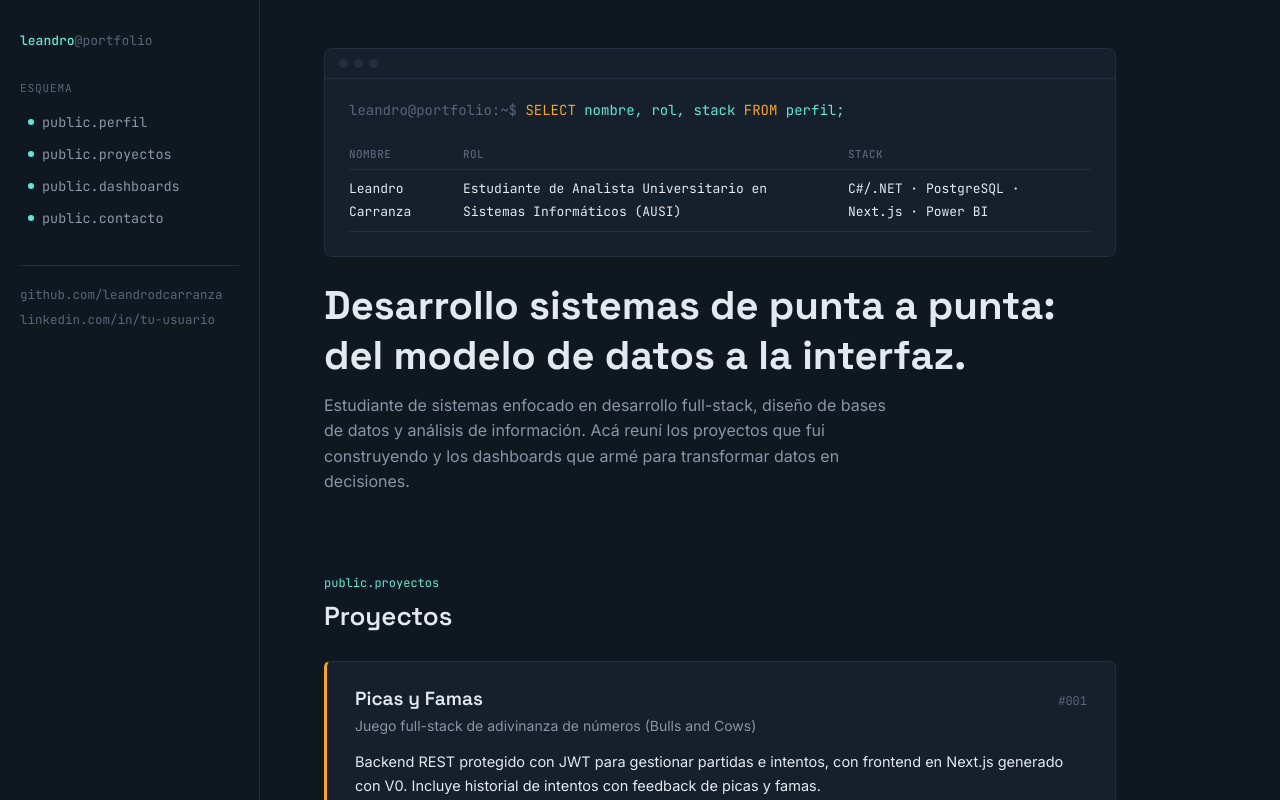
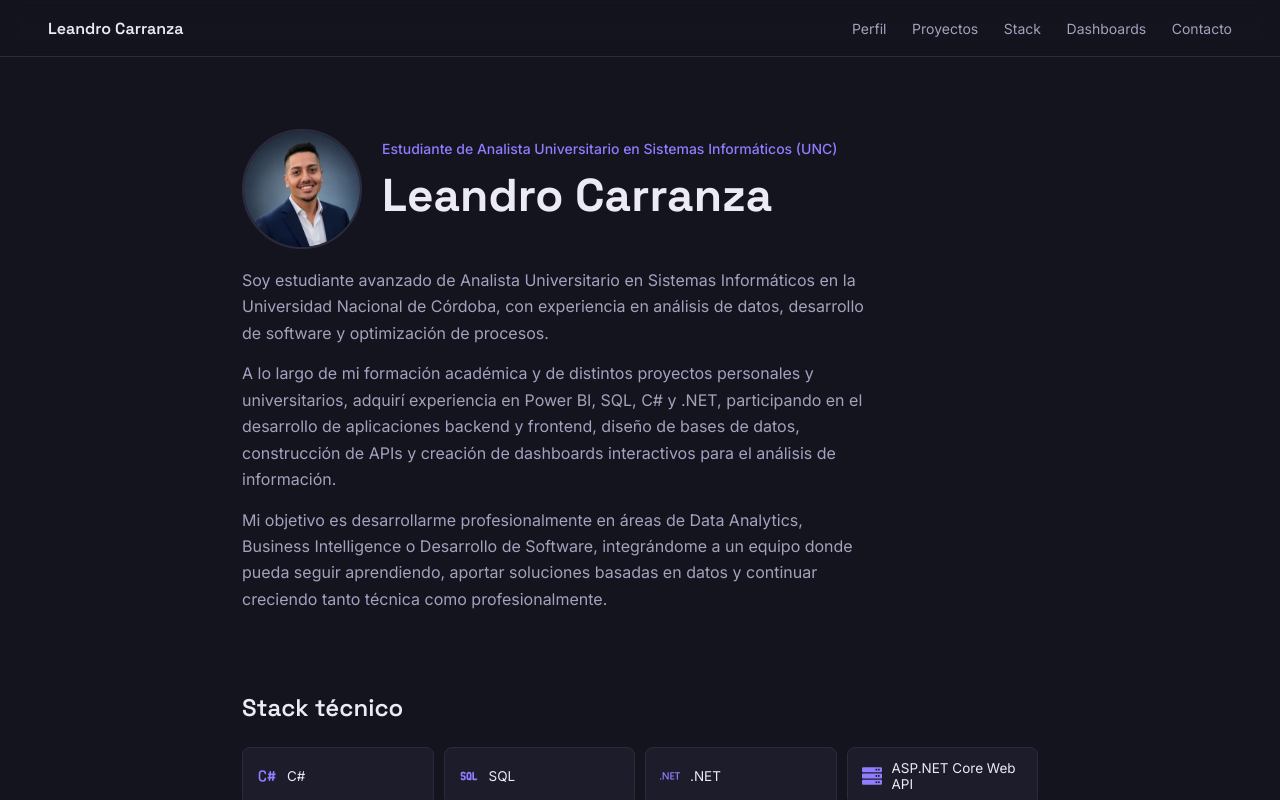
Before and after one commit to leandrodcarranza/Portfolio, a Next.js app: page / in a window 1280 px wide. Shown: the top 800 px of the page. Built offline with nearby package versions, Linux system fonts and the light colour scheme.

Commit message:
Nueva version

```diff
--- a/app/globals.css
+++ b/app/globals.css
@@ -1,21 +1,23 @@
 :root {
-  --bg: #0f1720;
-  --bg-panel: #161f2c;
-  --bg-panel-hover: #1d2836;
-  --border: #232f3f;
-  --accent: #5eead4;
-  --accent-dim: #2e5a52;
+  --bg: #14141f;
+  --bg-panel: #1c1c2b;
+  --bg-panel-hover: #232335;
+  --border: #2b2b3d;
+
+  --accent: #8f7cff;
+  --accent-dim: #352f5c;
   --accent-2: #f5a623;
   --accent-2-dim: #5a4720;
-  --text: #e4e9f0;
-  --text-muted: #8b95a5;
-  --text-faint: #5a6577;
+
+  --text: #eceaf5;
+  --text-muted: #a5a1bd;
+  --text-faint: #6b6785;
 
   --font-display: "Space Grotesk", sans-serif;
   --font-body: "Inter", sans-serif;
   --font-mono: "JetBrains Mono", monospace;
 
-  --sidebar-w: 260px;
+  --content-w: 860px;
 }
 
 * {
@@ -42,243 +44,164 @@ a {
   color: var(--text);
 }
 
-.layout {
+/* ---------- Navbar ---------- */
+
+.navbar {
+  position: sticky;
+  top: 0;
+  z-index: 10;
   display: flex;
-  min-height: 100vh;
+  align-items: center;
+  justify-content: space-between;
+  padding: 1.1rem clamp(1.25rem, 5vw, 3rem);
+  background: rgba(20, 20, 31, 0.85);
+  backdrop-filter: blur(10px);
+  border-bottom: 1px solid var(--border);
 }
 
-/* ---------- Sidebar: navegador de esquema, estilo pgAdmin ---------- */
-
-.sidebar {
-  width: var(--sidebar-w);
-  flex-shrink: 0;
-  border-right: 1px solid var(--border);
-  padding: 2rem 1.25rem;
-  position: sticky;
-  top: 0;
-  height: 100vh;
-  overflow-y: auto;
-}
-
-.sidebar-brand {
-  font-family: var(--font-mono);
-  font-size: 13px;
-  color: var(--text-faint);
-  margin-bottom: 2rem;
-}
-
-.sidebar-brand strong {
-  color: var(--accent);
-  font-weight: 500;
-}
-
-.sidebar-label {
-  font-family: var(--font-mono);
-  font-size: 11px;
-  letter-spacing: 0.08em;
-  color: var(--text-faint);
-  text-transform: uppercase;
-  margin: 0 0 0.75rem;
-}
-
-.schema-tree {
-  list-style: none;
-  padding: 0;
-  margin: 0 0 2rem;
-}
-
-.schema-tree li {
-  margin-bottom: 2px;
-}
-
-.schema-tree a {
-  display: flex;
-  align-items: center;
-  gap: 8px;
-  font-family: var(--font-mono);
-  font-size: 13.5px;
-  color: var(--text-muted);
-  padding: 6px 8px;
-  border-radius: 4px;
-  transition: background 0.15s, color 0.15s;
-}
-
-.schema-tree a:hover {
-  background: var(--bg-panel-hover);
+.navbar-brand {
+  font-family: var(--font-display);
+  font-weight: 600;
+  font-size: 16px;
   color: var(--text);
 }
 
-.schema-tree .dot {
-  width: 6px;
-  height: 6px;
-  border-radius: 50%;
-  background: var(--accent);
-  flex-shrink: 0;
+.navbar-links {
+  display: flex;
+  gap: clamp(0.75rem, 2vw, 1.75rem);
 }
 
-.sidebar-links {
-  border-top: 1px solid var(--border);
-  padding-top: 1.25rem;
-  display: flex;
-  flex-direction: column;
-  gap: 8px;
+.navbar-links a {
+  font-size: 14px;
+  color: var(--text-muted);
+  transition: color 0.15s;
 }
 
-.sidebar-links a {
-  font-family: var(--font-mono);
-  font-size: 12.5px;
-  color: var(--text-faint);
-}
-
-.sidebar-links a:hover {
+.navbar-links a:hover {
   color: var(--accent);
 }
 
-/* ---------- Main ---------- */
+/* ---------- Main / layout ---------- */
 
 .main {
-  flex: 1;
-  min-width: 0;
-  padding: 3rem clamp(1.5rem, 5vw, 4rem);
-  max-width: 920px;
+  max-width: var(--content-w);
+  margin: 0 auto;
+  padding: clamp(2.5rem, 6vw, 4.5rem) clamp(1.25rem, 5vw, 2rem) 4rem;
 }
 
 section {
-  scroll-margin-top: 2rem;
-  margin-bottom: 5rem;
-}
-
-.section-eyebrow {
-  font-family: var(--font-mono);
-  font-size: 12px;
-  color: var(--accent);
-  margin: 0 0 0.5rem;
+  scroll-margin-top: 5rem;
+  margin-bottom: 4.5rem;
 }
 
 .section-title {
   font-family: var(--font-display);
   font-weight: 600;
-  font-size: 26px;
-  margin: 0 0 1.75rem;
+  font-size: 24px;
+  margin: 0 0 1.5rem;
   color: var(--text);
 }
 
-/* ---------- Hero: consola de query ---------- */
+/* ---------- Hero ---------- */
 
 .hero {
   margin-bottom: 5rem;
 }
-
-.terminal {
-  background: var(--bg-panel);
-  border: 1px solid var(--border);
-  border-radius: 8px;
-  overflow: hidden;
-  margin-bottom: 1.5rem;
+.hero-top {
+  display: flex;
+  align-items: center;
+  gap: 1.25rem;
+  margin-bottom: 1.1rem;
 }
 
-.terminal-bar {
-  display: flex;
-  gap: 6px;
-  padding: 10px 14px;
-  border-bottom: 1px solid var(--border);
+.hero-avatar {
+  width: 120px;
+  height: 120px;
+  border-radius: 50%;
+  object-fit: cover;
+  border: 2px solid var(--border);
+  flex-shrink: 0;
+  background: var(--bg-panel);
 }
-
-.terminal-bar span {
-  width: 9px;
-  height: 9px;
-  border-radius: 50%;
-  background: var(--border);
-}
-
-.terminal-body {
-  padding: 1.25rem 1.5rem 1.5rem;
-  font-family: var(--font-mono);
+.hero-eyebrow {
   font-size: 14px;
-  line-height: 1.7;
-}
-
-.terminal-prompt {
-  color: var(--text-faint);
-}
-
-.terminal-query {
   color: var(--accent);
-}
-
-.terminal-query .kw {
-  color: var(--accent-2);
-}
-
-.result-table {
-  margin-top: 1rem;
-  width: 100%;
-  border-collapse: collapse;
-  font-family: var(--font-mono);
-  font-size: 13px;
-}
-
-.result-table th {
-  text-align: left;
-  color: var(--text-faint);
+  margin: 0 0 0.75rem;
   font-weight: 500;
-  padding: 6px 12px 6px 0;
-  border-bottom: 1px solid var(--border);
-  font-size: 11px;
-  letter-spacing: 0.04em;
-  text-transform: uppercase;
-}
-
-.result-table td {
-  padding: 8px 12px 8px 0;
-  color: var(--text);
-  border-bottom: 1px solid var(--border);
-  vertical-align: top;
 }
 
 .hero-title {
   font-family: var(--font-display);
   font-weight: 700;
-  font-size: clamp(28px, 4vw, 40px);
-  line-height: 1.25;
-  margin: 0 0 0.75rem;
+  font-size: clamp(32px, 5vw, 46px);
+  line-height: 1.15;
+  margin: 0 0 1rem;
 }
 
 .hero-lede {
   font-size: 16px;
   color: var(--text-muted);
-  max-width: 56ch;
-  line-height: 1.6;
-  margin: 0;
+  max-width: 62ch;
+  line-height: 1.65;
 }
 
-/* ---------- Records (proyectos) ---------- */
+.hero-lede p {
+  margin: 0 0 0.9rem;
+}
+
+.hero-lede p:last-child {
+  margin-bottom: 0;
+}
+
+/* ---------- Stack ---------- */
+
+.stack-grid {
+  display: grid;
+  grid-template-columns: repeat(auto-fill, minmax(160px, 1fr));
+  gap: 10px;
+}
+
+.stack-chip {
+  display: flex;
+  align-items: center;
+  gap: 10px;
+  background: var(--bg-panel);
+  border: 1px solid var(--border);
+  border-radius: 8px;
+  padding: 12px 14px;
+  font-size: 13.5px;
+  color: var(--text);
+  transition: border-color 0.15s, transform 0.15s;
+}
+
+.stack-chip:hover {
+  border-color: var(--accent-dim);
+  transform: translateY(-1px);
+}
+
+.stack-chip-icon {
+  flex-shrink: 0;
+  width: 20px;
+  height: 20px;
+  color: var(--accent);
+}
+
+/* ---------- Proyectos ---------- */
 
 .record {
   background: var(--bg-panel);
   border: 1px solid var(--border);
-  border-left: 3px solid var(--accent);
-  border-radius: 6px;
+  border-radius: 10px;
   padding: 1.5rem 1.75rem;
   margin-bottom: 1.25rem;
-}
-
-.record[data-estado="en mejora"] {
-  border-left-color: var(--accent-2);
 }
 
 .record-head {
   display: flex;
   justify-content: space-between;
-  align-items: baseline;
+  align-items: center;
   gap: 1rem;
   margin-bottom: 0.4rem;
-}
-
-.record-id {
-  font-family: var(--font-mono);
-  font-size: 12px;
-  color: var(--text-faint);
 }
 
 .record-nombre {
@@ -286,6 +209,25 @@ section {
   font-weight: 600;
   font-size: 19px;
   margin: 0;
+}
+
+.record-status {
+  font-size: 12px;
+  color: var(--text-faint);
+  border: 1px solid var(--border);
+  border-radius: 999px;
+  padding: 3px 10px;
+  flex-shrink: 0;
+}
+
+.record-status[data-estado="completo"] {
+  color: var(--accent);
+  border-color: var(--accent-dim);
+}
+
+.record-status[data-estado="en mejora"] {
+  color: var(--accent-2);
+  border-color: var(--accent-2-dim);
 }
 
 .record-subtitulo {
@@ -326,11 +268,11 @@ section {
 }
 
 .record-link {
-  font-family: var(--font-mono);
-  font-size: 13px;
+  font-size: 13.5px;
+  font-weight: 500;
   color: var(--accent);
   border: 1px solid var(--accent-dim);
-  border-radius: 4px;
+  border-radius: 6px;
   padding: 6px 12px;
   transition: background 0.15s;
 }
@@ -339,32 +281,12 @@ section {
   background: var(--accent-dim);
 }
 
-.record-status {
-  font-family: var(--font-mono);
-  font-size: 11.5px;
-  color: var(--text-faint);
-}
-
-.record-status[data-estado="completo"] {
-  color: var(--accent);
-}
-
-.record-status[data-estado="en mejora"] {
-  color: var(--accent-2);
-}
-
-.record-empty {
-  font-family: var(--font-mono);
-  font-size: 13px;
-  color: var(--text-faint);
-}
-
 /* ---------- Dashboards ---------- */
 
 .dashboard-tile {
   background: var(--bg-panel);
   border: 1px solid var(--border);
-  border-radius: 6px;
+  border-radius: 10px;
   overflow: hidden;
   margin-bottom: 1.25rem;
 }
@@ -449,12 +371,14 @@ section {
 }
 
 .contact-chip {
-  font-family: var(--font-mono);
-  font-size: 13.5px;
+  display: flex;
+  align-items: center;
+  gap: 9px;
+  font-size: 14px;
   color: var(--text);
   background: var(--bg-panel);
   border: 1px solid var(--border);
-  border-radius: 6px;
+  border-radius: 8px;
   padding: 10px 16px;
   transition: border-color 0.15s, color 0.15s;
 }
@@ -464,42 +388,29 @@ section {
   color: var(--accent);
 }
 
+.contact-chip-icon {
+  width: 16px;
+  height: 16px;
+  flex-shrink: 0;
+}
+
 /* ---------- Responsive ---------- */
 
-@media (max-width: 860px) {
-  .layout {
+@media (max-width: 640px) {
+  .navbar {
     flex-direction: column;
+    align-items: flex-start;
+    gap: 0.6rem;
   }
 
-  .sidebar {
-    width: 100%;
-    height: auto;
-    position: relative;
-    border-right: none;
-    border-bottom: 1px solid var(--border);
-    padding: 1.25rem 1.25rem 1rem;
+  .navbar-links {
+    flex-wrap: wrap;
+    gap: 0.9rem;
   }
 
-  .schema-tree {
-    display: flex;
-    flex-wrap: wrap;
-    gap: 4px;
-    margin-bottom: 1rem;
-  }
+  .hero-avatar {
+  width: 90px;
+  height: 90px;
+}
 
-  .schema-tree li {
-    margin: 0;
-  }
-
-  .sidebar-links {
-    flex-direction: row;
-    flex-wrap: wrap;
-    border-top: none;
-    padding-top: 0;
-  }
-
-  .main {
-    padding: 2rem 1.25rem 3rem;
-    max-width: 100%;
-  }
 }
--- a/app/page.js
+++ b/app/page.js
@@ -1,5 +1,6 @@
-import Sidebar from "../components/Sidebar";
+import Navbar from "../components/Navbar";
 import Hero from "../components/Hero";
+import Stack from "../components/Stack";
 import ProjectRecord from "../components/ProjectRecord";
 import DashboardTile from "../components/DashboardTile";
 import Contact from "../components/Contact";
@@ -8,13 +9,13 @@ import { dashboards } from "../data/dashboards";
 
 export default function Home() {
   return (
-    <div className="layout">
-      <Sidebar />
+    <>
+      <Navbar />
       <main className="main">
         <Hero />
+        <Stack />
 
         <section id="proyectos">
-          <p className="section-eyebrow">public.proyectos</p>
           <h2 className="section-title">Proyectos</h2>
           {projects.map((project) => (
             <ProjectRecord project={project} key={project.id} />
@@ -22,8 +23,7 @@ export default function Home() {
         </section>
 
         <section id="dashboards">
-          <p className="section-eyebrow">public.dashboards</p>
-          <h2 className="section-title">Dashboards de Power BI</h2>
+          <h2 className="section-title">Dashboards</h2>
           {dashboards.map((dashboard) => (
             <DashboardTile dashboard={dashboard} key={dashboard.id} />
           ))}
@@ -31,6 +31,6 @@ export default function Home() {
 
         <Contact />
       </main>
-    </div>
+    </>
   );
 }
--- a/components/Contact.js
+++ b/components/Contact.js
@@ -1,18 +1,40 @@
+import { FaEnvelope, FaPhone, FaLinkedin } from "react-icons/fa";
+
+const contactItems = [
+  {
+    label: "leandrodcarranza1@gmail.com",
+    href: "mailto:leandrodcarranza1@gmail.com",
+    icon: FaEnvelope,
+  },
+  {
+    label: "+54 9 351 559 5513",
+    href: "tel:+5493515595513",
+    icon: FaPhone,
+  },
+  {
+    label: "LinkedIn",
+    href: "https://linkedin.com/in/tu-usuario",
+    icon: FaLinkedin,
+  },
+];
+
 export default function Contact() {
   return (
     <section id="contacto">
-      <p className="section-eyebrow">public.contacto</p>
       <h2 className="section-title">Contacto</h2>
       <div className="contact-row">
-        <a className="contact-chip" href="mailto:leandrodcarranza1@gmail.com">
-          ✉ leandrodcarranza1@gmail.com
-        </a>
-        <a className="contact-chip" href="https://github.com/leandrodcarranza" target="_blank" rel="noreferrer">
-          GitHub
-        </a>
-        <a className="contact-chip" href="#" target="_blank" rel="noreferrer">
-          LinkedIn
-        </a>
+        {contactItems.map(({ label, href, icon: Icon }) => (
+          <a
+            className="contact-chip"
+            href={href}
+            key={label}
+            target={href.startsWith("http") ? "_blank" : undefined}
+            rel={href.startsWith("http") ? "noreferrer" : undefined}
+          >
+            <Icon className="contact-chip-icon" />
+            {label}
+          </a>
+        ))}
       </div>
     </section>
   );
--- a/components/Hero.js
+++ b/components/Hero.js
@@ -1,46 +1,36 @@
 export default function Hero() {
   return (
     <section id="perfil" className="hero">
-      <div className="terminal">
-        <div className="terminal-bar">
-          <span />
-          <span />
-          <span />
-        </div>
-        <div className="terminal-body">
-          <div>
-            <span className="terminal-prompt">leandro@portfolio:~$ </span>
-            <span className="terminal-query">
-              <span className="kw">SELECT</span> nombre, rol, stack <span className="kw">FROM</span> perfil;
-            </span>
-          </div>
-          <table className="result-table">
-            <thead>
-              <tr>
-                <th>nombre</th>
-                <th>rol</th>
-                <th>stack</th>
-              </tr>
-            </thead>
-            <tbody>
-              <tr>
-                <td>Leandro Carranza</td>
-                <td>Estudiante de Analista Universitario en Sistemas Informáticos (AUSI)</td>
-                <td>C#/.NET · PostgreSQL · Next.js · Power BI</td>
-              </tr>
-            </tbody>
-          </table>
+      <div className="hero-top">
+        {/* eslint-disable-next-line @next/next/no-img-element */}
+        <img className="hero-avatar" src="/foto-perfil.jpg" alt="Foto de Leandro Carranza" />
+        <div>
+          <p className="hero-eyebrow">
+            Estudiante de Analista Universitario en Sistemas Informáticos (UNC)
+          </p>
+          <h1 className="hero-title">Leandro Carranza</h1>
         </div>
       </div>
+<div className="hero-lede">
+        <p>
+          Soy estudiante avanzado de Analista Universitario en Sistemas Informáticos en la
+          Universidad Nacional de Córdoba, con experiencia en análisis de datos, desarrollo de
+          software y optimización de procesos.
+        </p>
+        <p>
+          A lo largo de mi formación académica y de distintos proyectos personales y
+          universitarios, adquirí experiencia en Power BI, SQL, C# y .NET, participando en el
+          desarrollo de aplicaciones backend y frontend, diseño de bases de datos, construcción
+          de APIs y creación de dashboards interactivos para el análisis de información.
+        </p>
+        <p>
+          Mi objetivo es desarrollarme profesionalmente en áreas de Data Analytics, Business
+          Intelligence o Desarrollo de Software, integrándome a un equipo donde pueda seguir
+          aprendiendo, aportar soluciones basadas en datos y continuar creciendo tanto técnica
+          como profesionalmente.
+        </p>
+      </div>
 
-      <h1 className="hero-title">
-        Desarrollo sistemas de punta a punta: del modelo de datos a la interfaz.
-      </h1>
-      <p className="hero-lede">
-        Estudiante de sistemas enfocado en desarrollo full-stack, diseño de bases de datos y
-        análisis de información. Acá reuní los proyectos que fui construyendo y los dashboards
-        que armé para transformar datos en decisiones.
-      </p>
     </section>
   );
 }
--- /dev/null
+++ b/components/Navbar.js
@@ -0,0 +1,24 @@
+const nav = [
+  { href: "#perfil", label: "Perfil" },
+  { href: "#proyectos", label: "Proyectos" },
+  { href: "#stack", label: "Stack" },
+  { href: "#dashboards", label: "Dashboards" },
+  { href: "#contacto", label: "Contacto" },
+];
+
+export default function Navbar() {
+  return (
+    <header className="navbar">
+      <a href="#perfil" className="navbar-brand">
+        Leandro Carranza
+      </a>
+      <nav className="navbar-links">
+        {nav.map((item) => (
+          <a href={item.href} key={item.href}>
+            {item.label}
+          </a>
+        ))}
+      </nav>
+    </header>
+  );
+}
--- a/components/ProjectRecord.js
+++ b/components/ProjectRecord.js
@@ -3,7 +3,9 @@ export default function ProjectRecord({ project }) {
     <article className="record" data-estado={project.estado}>
       <div className="record-head">
         <p className="record-nombre">{project.nombre}</p>
-        <span className="record-id">#{project.id}</span>
+        <span className="record-status" data-estado={project.estado}>
+          {project.estado}
+        </span>
       </div>
       <p className="record-subtitulo">{project.subtitulo}</p>
       <p className="record-descripcion">{project.descripcion}</p>
@@ -16,23 +18,20 @@ export default function ProjectRecord({ project }) {
         ))}
       </div>
 
+      {(project.repo || project.demo) && (
         <div className="record-footer">
-        {project.repo ? (
+          {project.repo && (
             <a className="record-link" href={project.repo} target="_blank" rel="noreferrer">
-            ver código →
+              Ver código →
             </a>
-        ) : (
-          <span className="record-empty">repo: agregar link</span>
           )}
           {project.demo && (
             <a className="record-link" href={project.demo} target="_blank" rel="noreferrer">
-            ver demo →
+              Ver demo →
             </a>
           )}
-        <span className="record-status" data-estado={project.estado}>
-          estado: {project.estado}
-        </span>
         </div>
+      )}
     </article>
   );
 }
--- /dev/null
+++ b/components/Stack.js
@@ -0,0 +1,17 @@
+import { stack } from "../data/stack";
+
+export default function Stack() {
+  return (
+    <section id="stack">
+      <h2 className="section-title">Stack técnico</h2>
+      <div className="stack-grid">
+        {stack.map(({ name, icon: Icon }) => (
+          <div className="stack-chip" key={name}>
+            <Icon className="stack-chip-icon" />
+            <span>{name}</span>
+          </div>
+        ))}
+      </div>
+    </section>
+  );
+}
--- /dev/null
+++ b/data/stack.js
@@ -0,0 +1,20 @@
+import { TbBrandCSharp, TbSql, TbApi } from "react-icons/tb";
+import { SiDotnet, SiPostgresql, SiGithub, SiDocker, SiUml } from "react-icons/si";
+import { DiMsqlServer, DiVisualstudio } from "react-icons/di";
+import { FaServer, FaLayerGroup, FaChartBar } from "react-icons/fa";
+
+export const stack = [
+  { name: "C#", icon: TbBrandCSharp },
+  { name: "SQL", icon: TbSql },
+  { name: ".NET", icon: SiDotnet },
+  { name: "ASP.NET Core Web API", icon: FaServer },
+  { name: "Entity Framework Core", icon: FaLayerGroup },
+  { name: "REST API", icon: TbApi },
+  { name: "SQL Server", icon: DiMsqlServer },
+  { name: "PostgreSQL", icon: SiPostgresql },
+  { name: "Power BI", icon: FaChartBar },
+  { name: "GitHub", icon: SiGithub },
+  { name: "Docker", icon: SiDocker },
+  { name: "Visual Studio", icon: DiVisualstudio },
+  { name: "UML", icon: SiUml },
+];
--- a/package.json
+++ b/package.json
@@ -11,6 +11,7 @@
   "dependencies": {
     "next": "15.5.20",
     "react": "^18.3.1",
-    "react-dom": "^18.3.1"
+    "react-dom": "^18.3.1",
+    "react-icons": "^5.7.0"
   }
 }
```
Also changed, not shown: public/Foto-perfil.JPG (added), 1 other file (tests, documents, lock files or other folders). Lines whose indentation alone changed are shown as unchanged.
